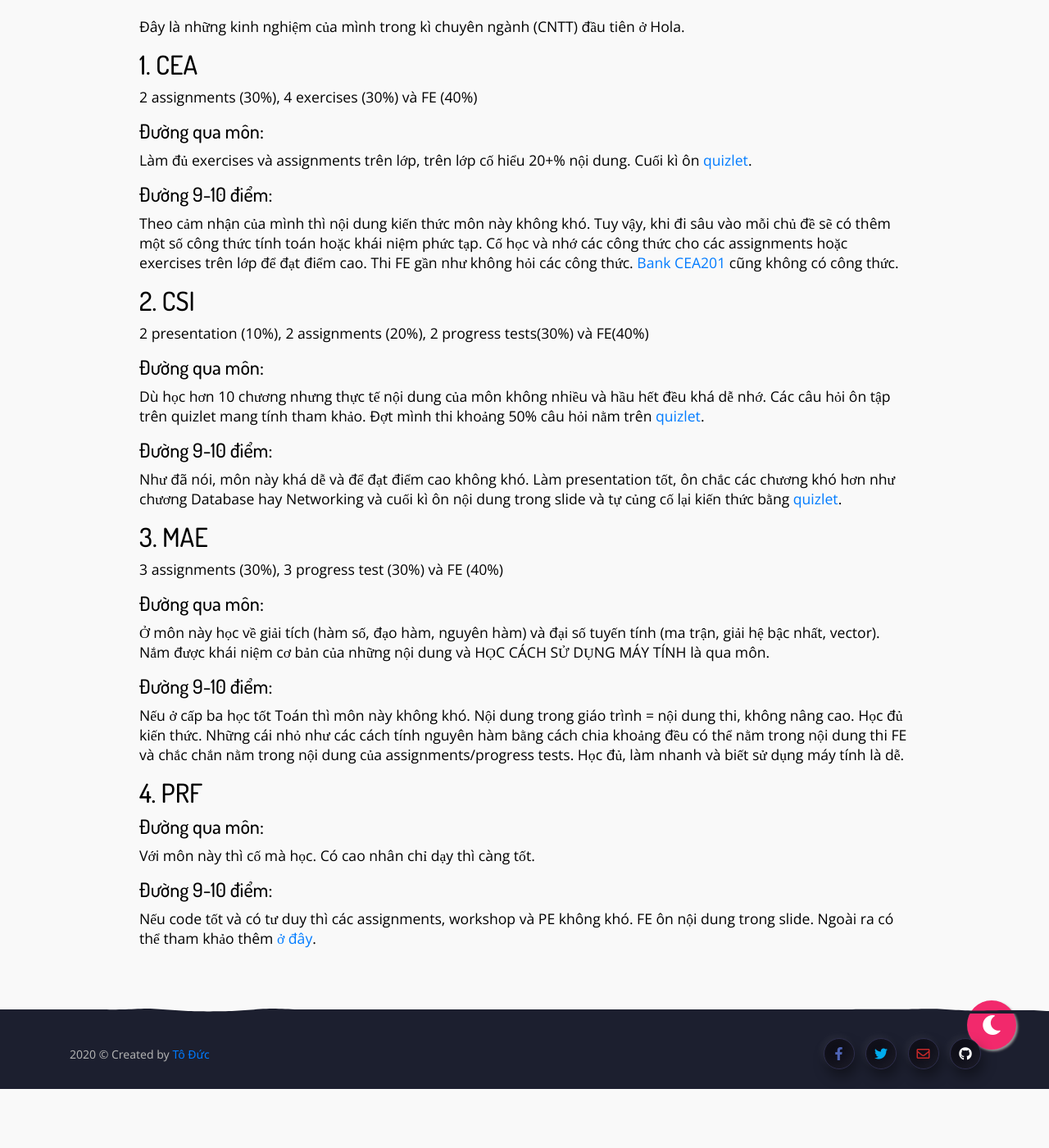
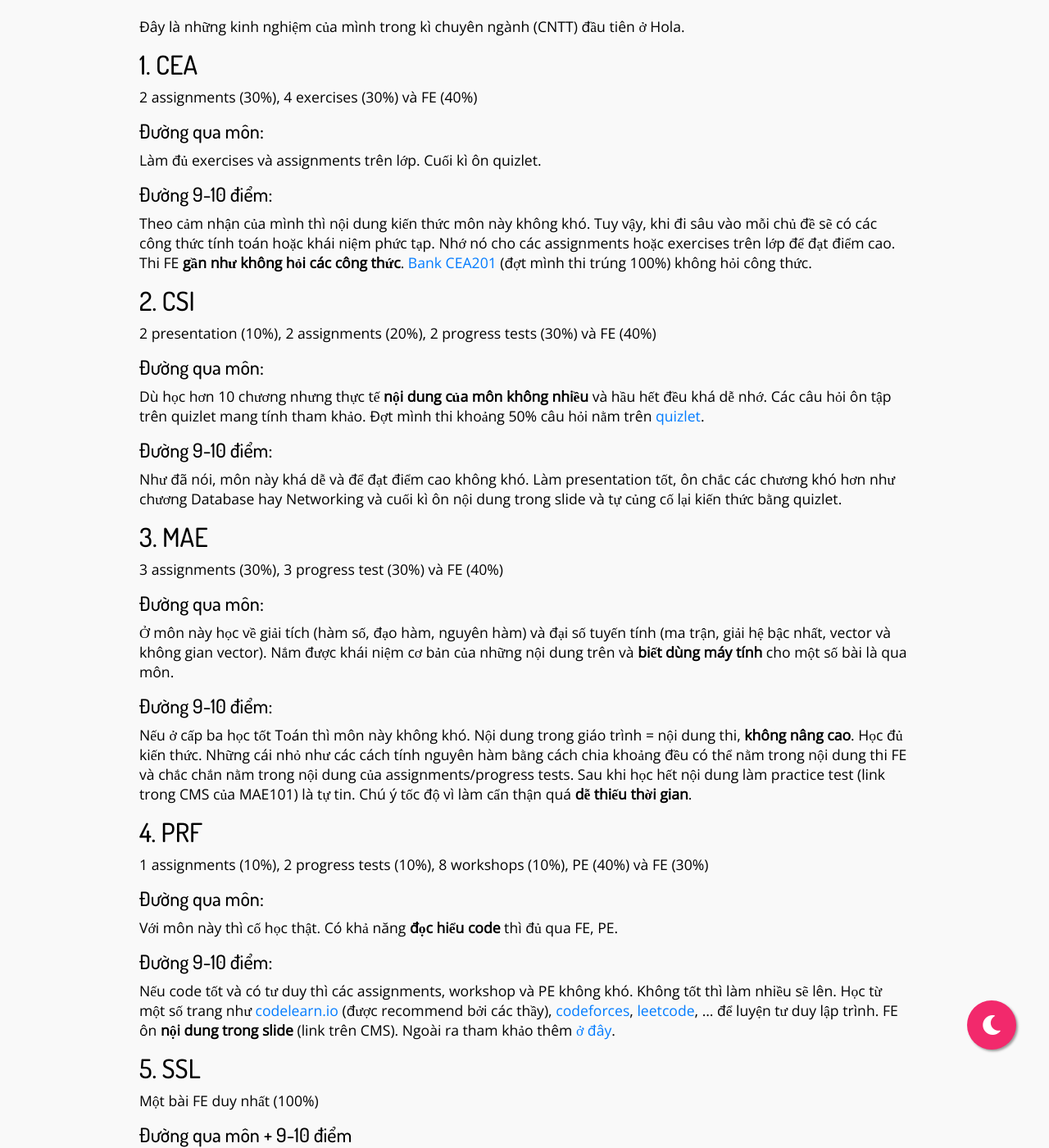
Before and after one commit to 20toduc01/20toduc01.github.io, a Jekyll site: the page built from _posts/2020-5-21-1st semester survival guide.markdown, in a window 1280 px wide and 1400 px high, scrolled down 250 px. Shown: the whole window at 82% size. Built offline with Jekyll 4.4.1, drawn with Linux system fonts in a browser that asks for light colours; nearby versions of some CDN libraries; comment, search, counter and statistics services are not loaded; before the commit the page ends 1578 px from its top, so only the background shows below that; some of the changed text lies outside the part shown.

Commit message:
Updated guide

```diff
--- a/_posts/2020-5-21-1st semester survival guide.markdown
+++ b/_posts/2020-5-21-1st semester survival guide.markdown
@@ -1,34 +1,40 @@
 ---
 layout: post
-title:  "Guide pass môn kì 1 FPT"
+title:  "Guide pass môn kì 1 CNTT FPT"
 categories: posts
-tag: cp ex
+tag: fpt
 ---
 Đây là những kinh nghiệm của mình trong kì chuyên ngành (CNTT) đầu tiên ở Hola.
 
 ## 1. CEA
 2 assignments (30%), 4 exercises (30%) và FE (40%)
 #### Đường qua môn:
-Làm đủ exercises và assignments trên lớp, trên lớp cố hiểu 20+% nội dung. Cuối kì ôn [quizlet](https://quizlet.com/245233266/cea201-full-flash-cards/).
+Làm đủ exercises và assignments trên lớp. Cuối kì ôn quizlet.
 #### Đường 9-10 điểm:
-Theo cảm nhận của mình thì nội dung kiến thức môn này không khó. Tuy vậy, khi đi sâu vào mỗi chủ đề sẽ có thêm một số công thức tính toán hoặc khái niệm phức tạp. Cố học và nhớ các công thức cho các assignments hoặc exercises trên lớp để đạt điểm cao. Thi FE gần như không hỏi các công thức. [Bank CEA201](https://quizlet.com/245233266/cea201-full-flash-cards/) cũng không có công thức.
+Theo cảm nhận của mình thì nội dung kiến thức môn này không khó. Tuy vậy, khi đi sâu vào mỗi chủ đề sẽ có các công thức tính toán hoặc khái niệm phức tạp. Nhớ nó cho các assignments hoặc exercises trên lớp để đạt điểm cao. Thi FE **gần như không hỏi các công thức**. [Bank CEA201](https://quizlet.com/245233266/cea201-full-flash-cards/) (đợt mình thi trúng 100%) không hỏi công thức.
 
 ## 2. CSI
-2 presentation (10%), 2 assignments (20%), 2 progress tests(30%) và FE(40%)
+2 presentation (10%), 2 assignments (20%), 2 progress tests (30%) và FE (40%)
 #### Đường qua môn:
-Dù học hơn 10 chương nhưng thực tế nội dung của môn không nhiều và hầu hết đều khá dễ nhớ. Các câu hỏi ôn tập trên quizlet mang tính tham khảo. Đợt mình thi khoảng 50% câu hỏi nằm trên [quizlet](https://quizlet.com/241199609/csi101-full-flash-cards/).
+Dù học hơn 10 chương nhưng thực tế **nội dung của môn không nhiều** và hầu hết đều khá dễ nhớ. Các câu hỏi ôn tập trên quizlet mang tính tham khảo. Đợt mình thi khoảng 50% câu hỏi nằm trên [quizlet](https://quizlet.com/241199609/csi101-full-flash-cards/).
 #### Đường 9-10 điểm:
-Như đã nói, môn này khá dễ và để đạt điểm cao không khó. Làm presentation tốt, ôn chắc các chương khó hơn như chương Database hay Networking và cuối kì ôn nội dung trong slide và tự củng cố lại kiến thức bằng [quizlet](https://quizlet.com/241199609/csi101-full-flash-cards/).
+Như đã nói, môn này khá dễ và để đạt điểm cao không khó. Làm presentation tốt, ôn chắc các chương khó hơn như chương Database hay Networking và cuối kì ôn nội dung trong slide và tự củng cố lại kiến thức bằng quizlet.
 
 ## 3. MAE
 3 assignments (30%), 3 progress test (30%) và FE (40%)
 #### Đường qua môn:
-Ở môn này học về giải tích (hàm số, đạo hàm, nguyên hàm) và đại số tuyến tính (ma trận, giải hệ bậc nhất, vector). Nắm được khái niệm cơ bản của những nội dung và HỌC CÁCH SỬ DỤNG MÁY TÍNH là qua môn.
+Ở môn này học về giải tích (hàm số, đạo hàm, nguyên hàm) và đại số tuyến tính (ma trận, giải hệ bậc nhất, vector và không gian vector). Nắm được khái niệm cơ bản của những nội dung trên và **biết dùng máy tính** cho một số bài là qua môn.
 #### Đường 9-10 điểm:
-Nếu ở cấp ba học tốt Toán thì môn này không khó. Nội dung trong giáo trình = nội dung thi, không nâng cao. Học đủ kiến thức. Những cái nhỏ như các cách tính nguyên hàm bằng cách chia khoảng đều có thể nằm trong nội dung thi FE và chắc chắn nằm trong nội dung của assignments/progress tests. Học đủ, làm nhanh và biết sử dụng máy tính là dễ.
+Nếu ở cấp ba học tốt Toán thì môn này không khó. Nội dung trong giáo trình = nội dung thi, **không nâng cao**. Học đủ kiến thức. Những cái nhỏ như các cách tính nguyên hàm bằng cách chia khoảng đều có thể nằm trong nội dung thi FE và chắc chắn nằm trong nội dung của assignments/progress tests. Sau khi học hết nội dung làm practice test (link trong CMS của MAE101) là tự tin. Chú ý tốc độ vì làm cẩn thận quá **dễ thiếu thời gian**.
 
 ## 4. PRF
+1 assignments (10%), 2 progress tests (10%), 8 workshops (10%), PE (40%) và FE (30%)
 #### Đường qua môn:
-Với môn này thì cố mà học. Có cao nhân chỉ dạy thì càng tốt.
+Với môn này thì cố học thật. Có khả năng **đọc hiểu code** thì đủ qua FE, PE.
 #### Đường 9-10 điểm:
-Nếu code tốt và có tư duy thì các assignments, workshop và PE không khó. FE ôn nội dung trong slide. Ngoài ra có thể tham khảo thêm [ở đây](https://drive.google.com/drive/folders/1Hsl4dWE1_OOvxJl1PEsAQnUBQCcAVRgR).
+Nếu code tốt và có tư duy thì các assignments, workshop và PE không khó. Không tốt thì làm nhiều sẽ lên. Học từ một số trang như [codelearn.io](https://codelearn.io) (được recommend bởi các thầy), [codeforces](https://codeforces.com), [leetcode](https://leetcode.com), ... để luyện tư duy lập trình. FE ôn **nội dung trong slide** (link trên CMS). Ngoài ra tham khảo thêm [ở đây](https://drive.google.com/drive/folders/1Hsl4dWE1_OOvxJl1PEsAQnUBQCcAVRgR).
+
+## 5. SSL
+Một bài FE duy nhất (100%)
+#### Đường qua môn + 9-10 điểm
+Nội dung thi FE nằm trong các bài quiz của mỗi tuần trong 4 course đầu nên mở ra xem lại. [Quizlet](https://quizlet.com/vn/505793928/ssl101c-fullset-flash-cards/) tổng hợp lại nội dung câu hỏi của các tuần. Tích lũy điểm cộng hoàn thành các course sớm (max 1 điểm).
```
